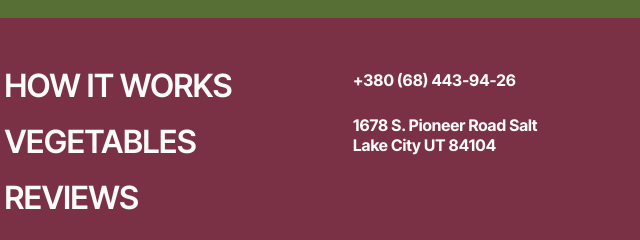
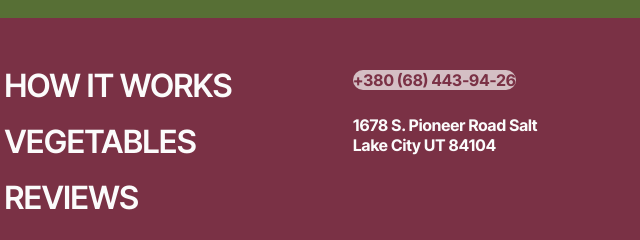
Before and after one commit to GoitStudentsWorks/html-css_114_Andrey-Alohin, a website built with Vite: page src/index.html in a window 1280 px wide. In both pictures the pointer is over the link "+380 (68) 443-94-26". Shown: the part 4928-5168 px from the top of the page, 611-1251 px from the left. Built offline with nearby package versions, Linux system fonts and the light colour scheme.

Commit message:
footer hover focus

```diff
--- a/src/css/footer.css
+++ b/src/css/footer.css
@@ -68,6 +68,14 @@ footer a {
   color: #fbfbfb;
   font-style: normal;
   margin-bottom: 14px;
+  border-radius: 10px;
+  transition: background-color 250ms ease-in,
+              color 250ms ease-in;
+}
+.footer-contacts-link:hover,
+.footer-contacts-link:focus {
+  background-color: #d4bfc4;
+  color: #7a3145;
 }
 .footer-contacts-link:nth-child(2) {
   margin-bottom: 0;
```
